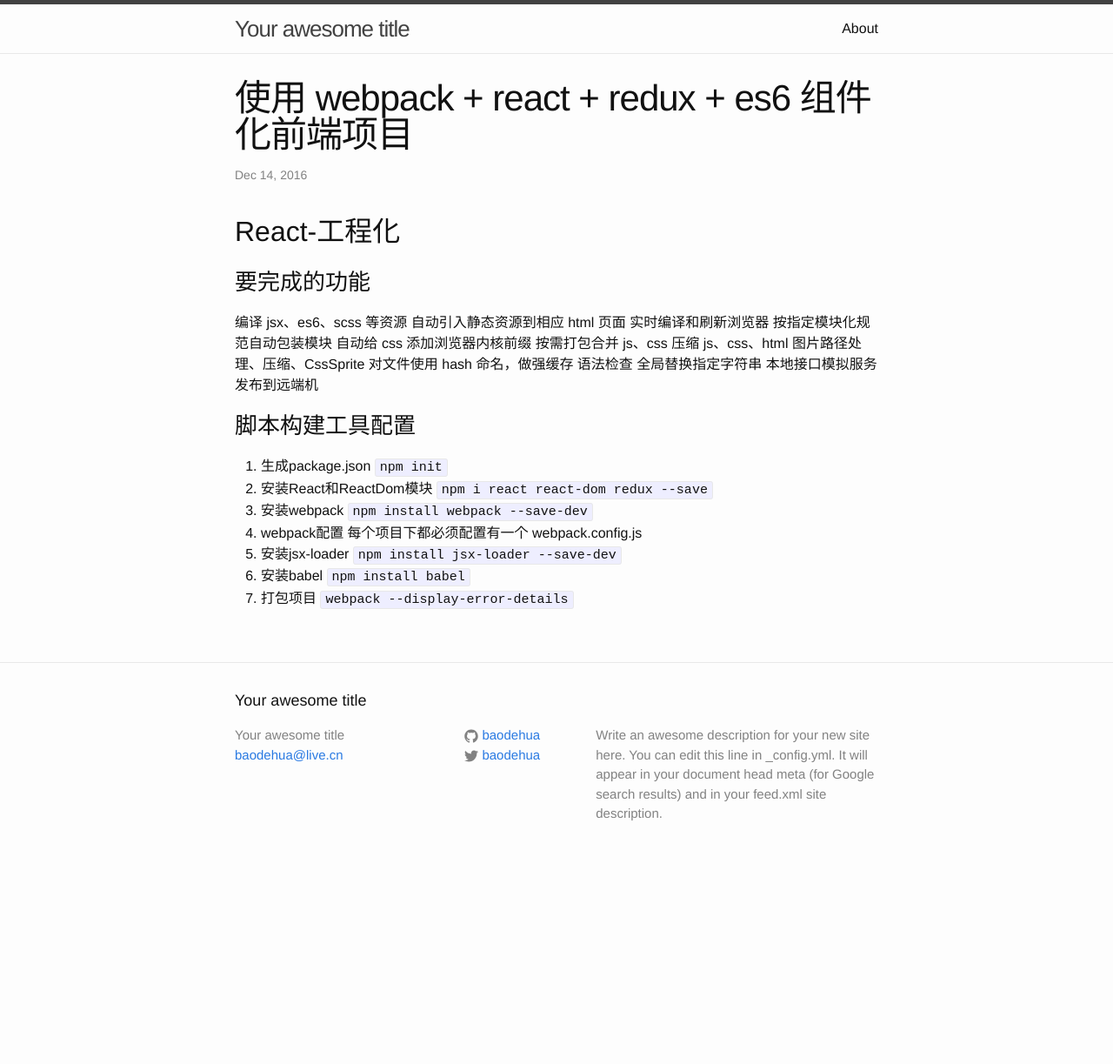
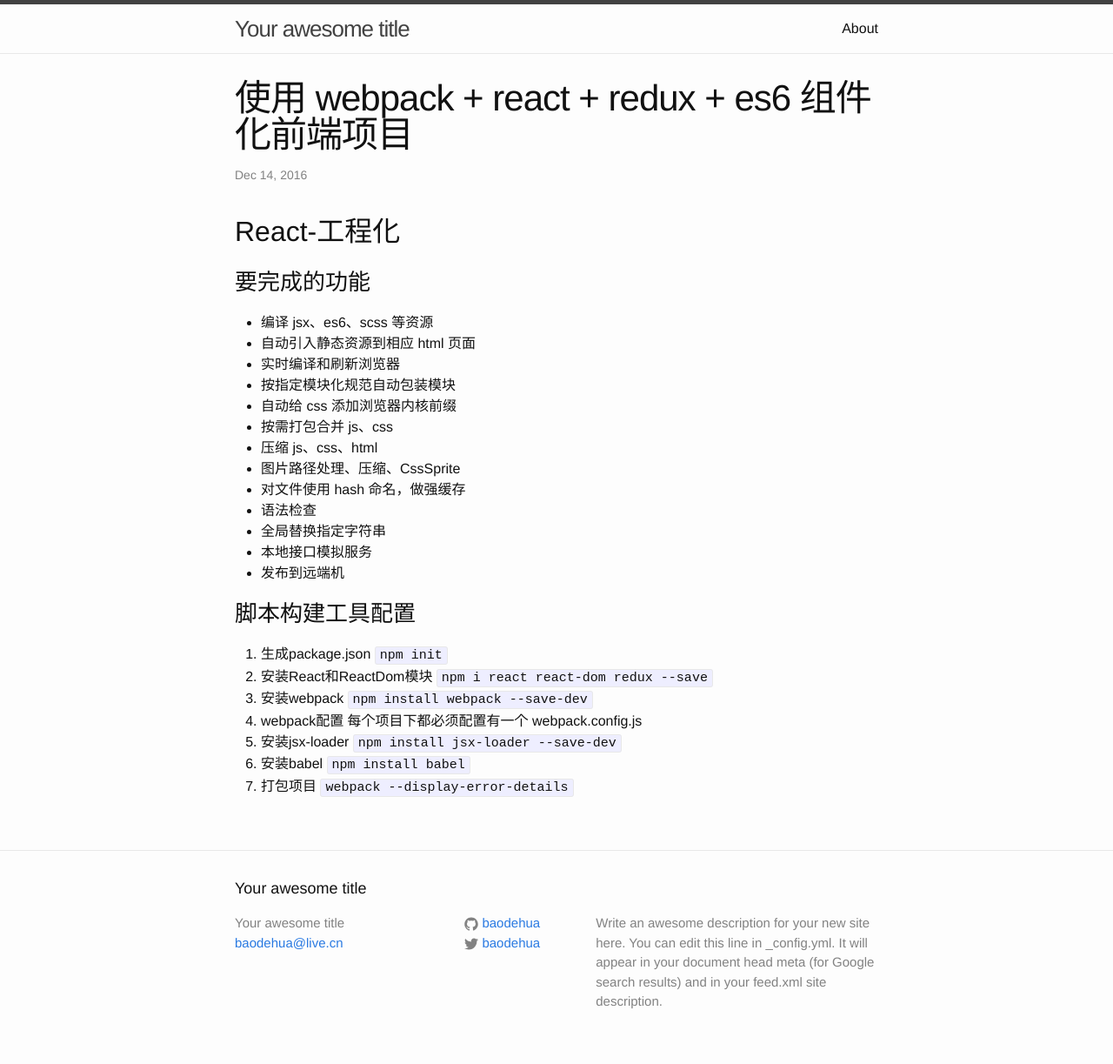
Before and after one commit to Lugyedo/baodehua.github.io, a Jekyll site: the page built from _posts/2016-12-14-react-redux-webpack.markdown, in a window 1280 px wide. Shown: the whole page at 87% size. Built offline with Jekyll 4.4.1, drawn with Linux system fonts in a browser that asks for light colours; before the commit the page ends 1007 px from its top, so only the background shows below that.

```diff
--- a/_posts/2016-12-14-react-redux-webpack.markdown
+++ b/_posts/2016-12-14-react-redux-webpack.markdown
@@ -7,19 +7,19 @@ categories: React
 ## React-工程化
 
 ### 要完成的功能
-编译 jsx、es6、scss 等资源
-自动引入静态资源到相应 html 页面
-实时编译和刷新浏览器
-按指定模块化规范自动包装模块
-自动给 css 添加浏览器内核前缀
-按需打包合并 js、css
-压缩 js、css、html
-图片路径处理、压缩、CssSprite
-对文件使用 hash 命名，做强缓存
-语法检查
-全局替换指定字符串
-本地接口模拟服务
-发布到远端机
+- 编译 jsx、es6、scss 等资源
+- 自动引入静态资源到相应 html 页面
+- 实时编译和刷新浏览器
+- 按指定模块化规范自动包装模块
+- 自动给 css 添加浏览器内核前缀
+- 按需打包合并 js、css
+- 压缩 js、css、html
+- 图片路径处理、压缩、CssSprite
+- 对文件使用 hash 命名，做强缓存
+- 语法检查
+- 全局替换指定字符串
+- 本地接口模拟服务
+- 发布到远端机
 
 ### 脚本构建工具配置
 1. 生成package.json
```
